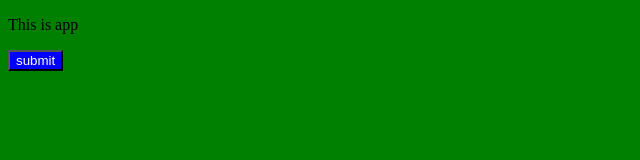
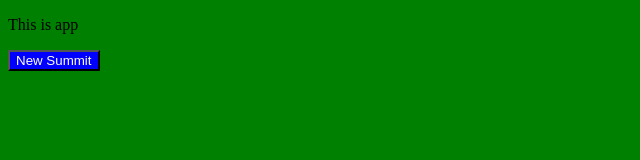
Before and after one commit to uyenjob/GitBaseTuto, a plain HTML site: page index.html in a window 1280 px wide. Shown: the whole page, without its empty margins (0-640 px from the left). Drawn offline with Linux system fonts and the light colour scheme.

Commit message:
update index.html

```diff
--- a/index.html
+++ b/index.html
@@ -9,6 +9,6 @@
 </head>
 <body>
     <p>This is app</p>
-    <button>submit</button>
+    <button>New Summit</button>
 </body>
 </html>
```
